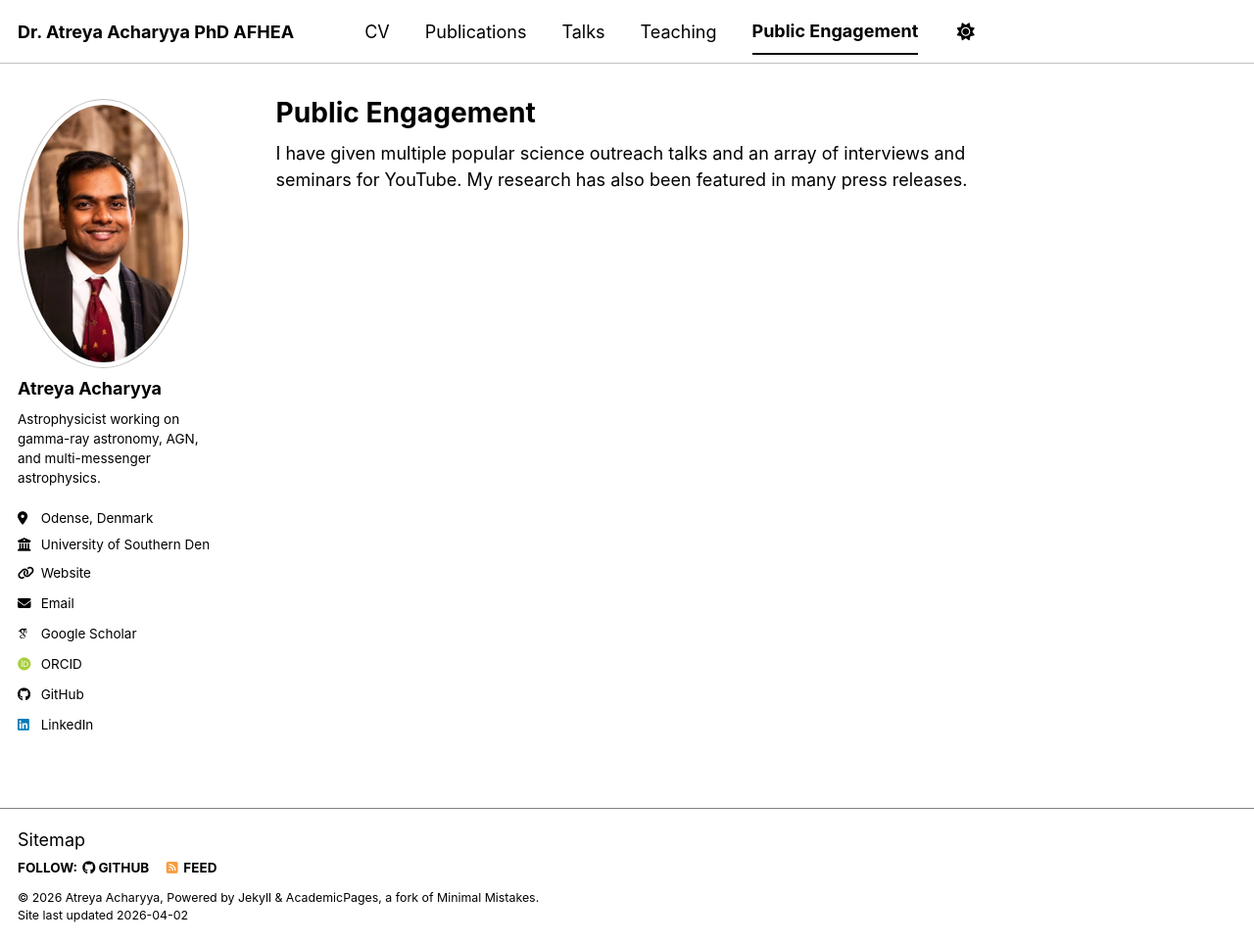
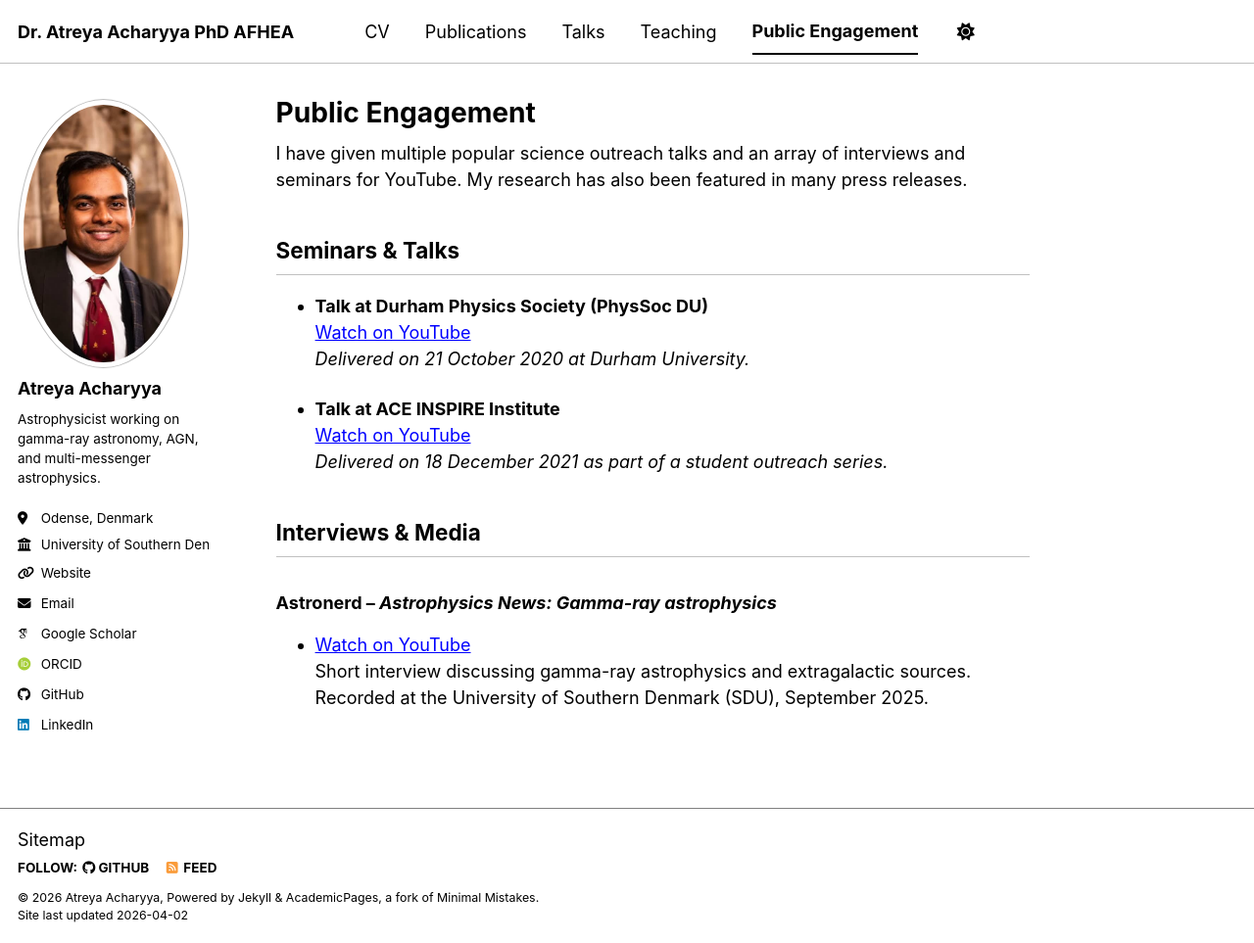
Before and after one commit to atreyaacharyya/atreyaacharyya.github.com, a Jekyll site: the page built from _pages/public_engagement.md, in a window 1280 px wide and 963 px high. Shown: the whole window at 98% size. Built offline with Jekyll 4.4.1, drawn with Linux system fonts in a browser that asks for light colours; some web fonts are replaced; a script bundle is joined from its source files by our own code; library files that are not in the unit come from our copies.

Commit message:
Update public_engagement.md

```diff
--- a/_pages/public_engagement.md
+++ b/_pages/public_engagement.md
@@ -6,3 +6,21 @@ author_profile: true
 ---
 
 I have given multiple popular science outreach talks and an array of interviews and seminars for YouTube. My research has also been featured in many press releases.
+
+
+## Seminars & Talks
+
+- **Talk at Durham Physics Society (PhysSoc DU)**
+  [Watch on YouTube](https://www.youtube.com/watch?v=PEyp1SFqrEc)
+  *Delivered on 21 October 2020 at Durham University.*
+
+- **Talk at ACE INSPIRE Institute**
+  [Watch on YouTube](https://www.youtube.com/watch?v=OhbWRx1sjg4)
+  *Delivered on 18 December 2021 as part of a student outreach series.*
+
+## Interviews & Media
+
+### Astronerd – *Astrophysics News: Gamma-ray astrophysics*
+- [Watch on YouTube](https://www.youtube.com/watch?v=MjC739Miutg&t=3s)
+  Short interview discussing gamma-ray astrophysics and extragalactic sources.
+  Recorded at the University of Southern Denmark (SDU), September 2025.
```
